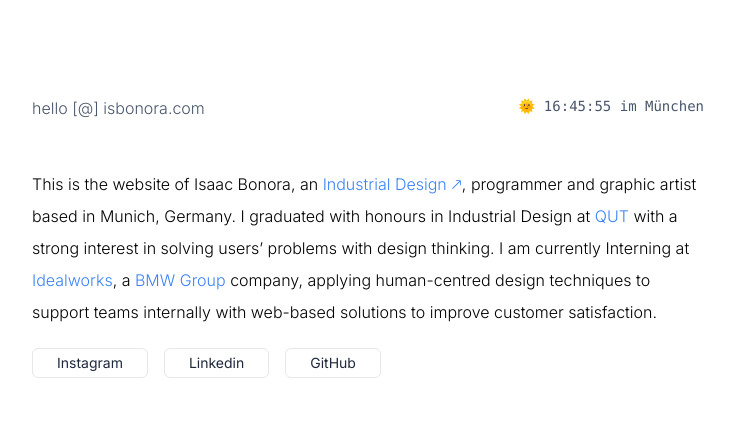
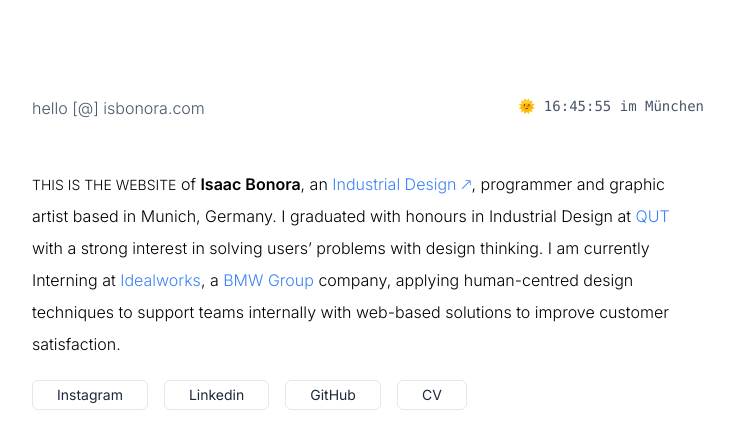
Before and after one commit to isbonora/isbonora.com, a Next.js app: page / in a window 1280 px wide. Shown: the top 448 px of the page, without its empty margins (272-1006 px from the left). Built offline with nearby package versions, Linux system fonts and the light colour scheme.

Commit message:
Styling changes to about

```diff
--- a/app/components/about.tsx
+++ b/app/components/about.tsx
@@ -4,14 +4,21 @@ export default function About() {
   return (
     <section id="about" className="">
       <p className="leading-loose tracking-wides text-md font-light">
-          This is the website of Isaac Bonora, an{" "}
-          <Link href="https://wikipedia.org/wiki/Industrial_design">
+        <span className="text-sm uppercase">This is the website</span> of{" "}
+        <span className="font-semibold">Isaac Bonora</span>, an{" "}
+        <Link
+          href="https://wikipedia.org/wiki/Industrial_design"
+          target="_blank"
+        >
           Industrial Design 🡕
         </Link>
         , programmer and graphic artist based in Munich, Germany. I graduated
-          with honours in Industrial Design at <Link href="#">QUT</Link> with a
-          strong interest in solving users’ problems with design thinking. I am
-          currently Interning at <Link href="#">Idealworks</Link>, a{" "}
+        with honours in Industrial Design at{" "}
+        <Link href="https://www.qut.edu.au/" target="_blank">
+          QUT
+        </Link>{" "}
+        with a strong interest in solving users’ problems with design thinking.
+        I am currently Interning at <Link href="#">Idealworks</Link>, a{" "}
         <Link href="#">BMW Group</Link> company, applying human-centred design
         techniques to support teams internally with web-based solutions to
         improve customer satisfaction.
@@ -25,6 +32,13 @@ export default function About() {
         </Link>
         <Link href="#" className="button">
           GitHub
+        </Link>
+        <Link
+          href="https://docs.google.com/spreadsheets/d/1r6yXxNRnAWpy8E9hcNJVzMdt4hY5n5QvVtYqNK--Hhw/edit?usp=sharing"
+          target="_blank"
+          className="button"
+        >
+          CV
         </Link>
       </div>
 
--- a/app/globals.css
+++ b/app/globals.css
@@ -41,5 +41,5 @@ a:hover {
 }
 
 a.button {
-  @apply px-6 border font-normal rounded-md py-1 text-slate-800 hover:bg-slate-50 hover:text-slate-800 text-sm;
+  @apply lg:w-auto w-full px-6 border font-normal rounded-md py-2 lg:py-1 text-slate-800 hover:bg-slate-50 hover:text-slate-800 lg:bg-white bg-gray-50 text-lg lg:text-sm;
 }
--- a/app/page.tsx
+++ b/app/page.tsx
@@ -6,7 +6,7 @@ import About from "@/components/about";
 
 export default function Home() {
   return (
-    <main className="flex min-h-screen flex-col items-center justify-between p-24">
+    <main className="flex min-h-screen flex-col items-center justify-between p-4 py-12 lg:py-24">
       <div className="max-w-2xl w-full flex flex-col gap-12">
         <Header />
 
```
Lines whose indentation alone changed are shown as unchanged.
